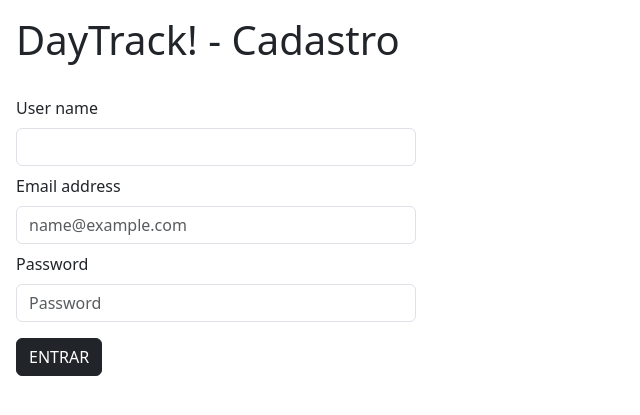
After one commit to LarissaRC/DayTrack, a Flask app: template templates/logup.html in a window 1280 px wide. The commit adds this page. Shown: the top 415 px of the page, without its empty margins (0-640 px from the left). Run offline with Flask 3, Linux system fonts and the light colour scheme; the template is opened without the code that fills it, so the values that code supplies are empty.

Commit message:
Listar eventos

```diff
--- a/app.py
+++ b/app.py
@@ -1,17 +1,71 @@
 import connexion
-from flask import render_template
-import agenda_user
-import agenda_event
+from flask import Flask, render_template, request, session, redirect, url_for
+from backend import db_user_query
 
-app = connexion.App(__name__, specification_dir="./")
-app.add_api("swagger.yml")
+#app = connexion.App(__name__, specification_dir="./")
+#app.add_api("swagger.yml")
+
+app = Flask(__name__)
+app.secret_key = "greenwhaleonthesky"
+#app.config["SESSION_COOKIE_NAME"] = "catsleepsonthetree45"
 
 @app.route("/")
+def index():
+    return render_template("index.html")
+
+@app.route("/login", methods=["GET", "POST"])
+def login():
+    if request.method == "POST":
+        user_email = request.form["user_email"]
+        user_password = request.form["user_password"]
+
+        user_id = db_user_query.verify_user_email(user_email)
+        if user_id is not None:
+            user_name = db_user_query.verify_user_password(user_id, user_password)
+            if user_name is not None:
+                session["user_id"] = user_id
+                session.modified = True
+                return redirect(url_for("home"))
+            else:
+                print("Senha incorreta!")
+        else:
+            print("Email inexistente ou incorreto!")
+    else:
+        return render_template("login.html")
+
+@app.route("/signgup", methods=["GET", "POST"])
+def logup():
+    if request.method == "POST":
+        user_name = request.form["user_name"]
+        user_email = request.form["user_email"]
+        user_password = request.form["user_password"]
+
+        user_id = db_user_query.verify_user_email(user_email)
+        if user_id is not None:
+            print("Usuário já existente!")
+            return render_template("logup.html")
+        else:
+            print("Usuário não existe e pode ser cadastrado!")
+            db_user_query.add_user((user_name, user_email, user_password, 0))
+
+            return redirect(url_for("login"))
+    else:
+        return render_template("logup.html")
+
+@app.route("/home", methods=["GET"])
 def home():
-    user = agenda_user.read_all()
-    event = agenda_event.read_all()
-    return render_template("home.html", user=user, event=event)
+    user_id = session["user_id"]
 
+    eventos = db_user_query.get_user_events(user_id, True)
+    user_name = db_user_query.get_user_name(user_id)
+
+    print(eventos)
+
+    session["eventos"] = eventos
+    session["user_name"] = user_name
+    session.modified = True
+
+    return render_template("home.html", eventos = session["eventos"], user_name = session["user_name"])
 
 if __name__ == "__main__":
     app.run(host="0.0.0.0", port=8000, debug=True)
--- a/backend/db_user_query.py
+++ b/backend/db_user_query.py
@@ -1,5 +1,29 @@
 import mysql.connector
-from db_connect import get_connection
+from mysql.connector import Error
+
+config = {
+  'user': 'MPS',
+  'password': '#LClc03092002',
+  'host': 'localhost',
+  'database': 'mps_db',
+  'raise_on_warnings': True
+}
+
+def get_connection():
+    try:
+        connection = mysql.connector.connect(**config)
+        if connection.is_connected():
+            db_Info = connection.get_server_info()
+            print("Connected to MySQL Server version ", db_Info)
+            cursor = connection.cursor()
+            cursor.execute("select database();")
+            record = cursor.fetchone()
+            print("You're connected to database: ", record)
+            return connection
+
+    except Error as e:
+        print("Error while connecting to MySQL", e)
+        return False
 
 def add_user(data):
     cnx = get_connection()
@@ -48,6 +72,8 @@ def verify_user_email(data):
         cursor.close()
         cnx.close()
 
+        return user_id
+
 #verify_user_email(("lala@gmail.com"))
 
 def verify_user_password(id, password):
@@ -73,6 +99,29 @@ def verify_user_password(id, password):
 
         cursor.close()
         cnx.close()
+
+        return user_name
+
+def get_user_name(id):
+    cnx = get_connection()
+
+    if(get_connection != False):
+        cursor = cnx.cursor()
+
+        query = ("SELECT user_name FROM agenda_user WHERE  user_id = {}".format(id))
+
+        cursor.execute(query)
+
+        user_name = None
+        for name in cursor:
+            user_name = name[0]
+
+        cnx.commit()
+
+        cursor.close()
+        cnx.close()
+
+        return user_name
 
 #verify_user_password(1, "111111")
 
@@ -110,13 +159,12 @@ def get_user_events(id, showAllEvents):
 
         if len(events) == 0:
             print("Usuário não possui eventos!")
-        else:
-            for event in events:
-                print(event)
+
+        return events
 
         cnx.commit()
 
         cursor.close()
         cnx.close()
 
-get_user_events(1, True)
+#get_user_events(1, True)
--- /dev/null
+++ b/templates/logup.html
@@ -0,0 +1,34 @@
+<!DOCTYPE html>
+<html lang="en">
+<head>
+    <meta charset="UTF-8">
+    <meta name="viewport" content="width=device-width, initial-scale=1">
+    <link href="https://cdn.jsdelivr.net/npm/bootstrap@5.3.0-alpha2/dist/css/bootstrap.min.css" rel="stylesheet" integrity="sha384-aFq/bzH65dt+w6FI2ooMVUpc+21e0SRygnTpmBvdBgSdnuTN7QbdgL+OapgHtvPp" crossorigin="anonymous">
+    <title>DayTrack - Logup</title>
+</head>
+<body>
+    <h1 class="p-3">
+        DayTrack! - Cadastro
+    </h1>
+
+    <form class="m-3" method="POST">
+        <div class="mb-2" style="width: 400px;">
+            <label for="inputUserNameLogup" class="form-label">User name</label>
+            <input type="text" class="form-control" id="inputUserNameLogup" name="user_name">
+        </div>
+        <div class="mb-2" style="width: 400px;">
+            <label for="inputUserEmailLogup" class="form-label">Email address</label>
+            <input type="email" class="form-control" id="inputUserEmailLogup" name="user_email" placeholder="name@example.com">
+        </div>
+        <div class="mb-3" style="width: 400px;">
+          <label for="inputUserPasswordLogup" class="form-label">Password</label>
+          <input type="password" class="form-control" id="inputUserPasswordLogup" name="user_password" placeholder="Password">
+        </div>
+        <div class="col-auto">
+          <button type="submit" class="btn btn-dark mb-3">ENTRAR</button>
+        </div>
+      </form>
+
+    <script src="https://cdn.jsdelivr.net/npm/bootstrap@5.3.0-alpha2/dist/js/bootstrap.bundle.min.js" integrity="sha384-qKXV1j0HvMUeCBQ+QVp7JcfGl760yU08IQ+GpUo5hlbpg51QRiuqHAJz8+BrxE/N" crossorigin="anonymous"></script>
+</body>
+</html>
```
Also changed, not shown: templates/home.html (+12 -13 lines), templates/index.html (+6 -2 lines), templates/login.html (+6 -6 lines).
